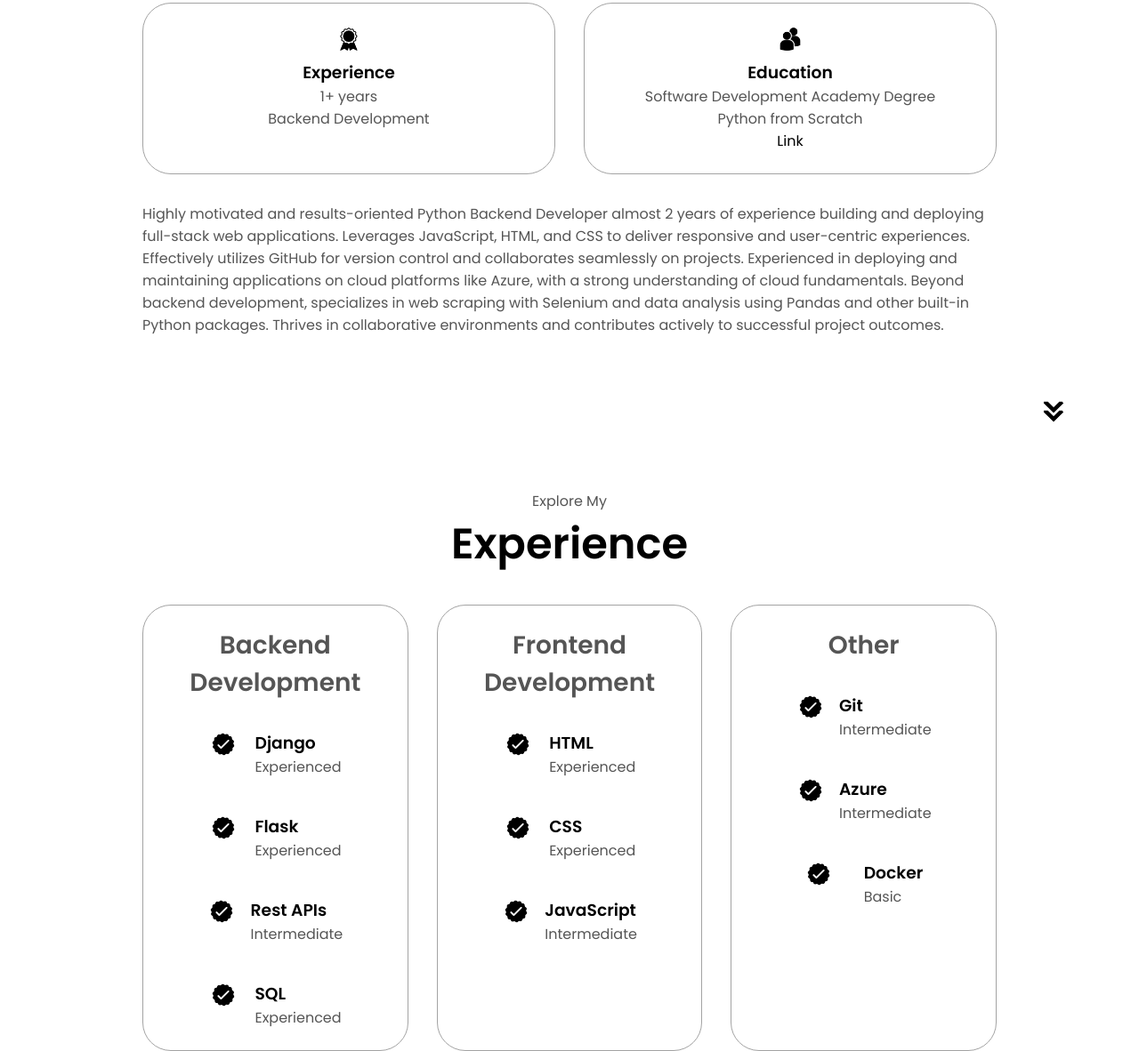
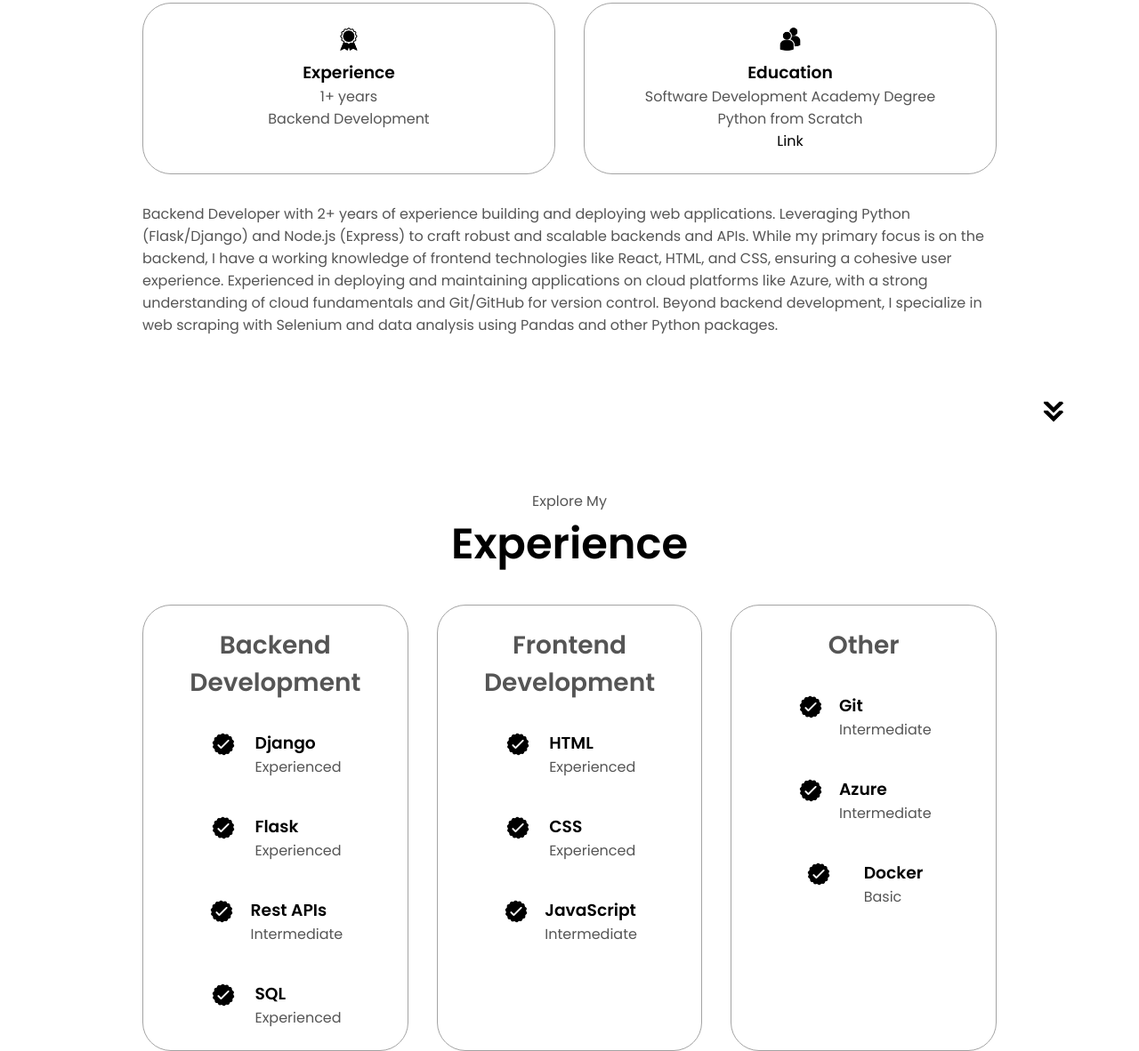
Before and after one commit to Soni912108/Portfolio, a plain HTML site: page index.html in a window 1280 px wide. Shown: the part 1145-2327 px from the top of the page at 89% size. Drawn offline with Linux system fonts and the light colour scheme.

Commit message:
Update index.html

```diff
--- a/index.html
+++ b/index.html
@@ -1,4 +1,4 @@
-<!DOCTYPE html>
+  <!DOCTYPE html>
 <html lang="en">
   <head>
     <meta charset="UTF-8" />
@@ -100,12 +100,13 @@
           </div>
           <div class="text-container">
             <p>
-              Highly motivated and results-oriented Python Backend Developer almost 2 years of experience building and deploying full-stack web applications.
-              Leverages JavaScript, HTML, and CSS to deliver responsive and user-centric experiences.
-              Effectively utilizes GitHub for version control and collaborates seamlessly on projects.
-              Experienced in deploying and maintaining applications on cloud platforms like Azure, with a strong understanding of cloud fundamentals.
-              Beyond backend development, specializes in web scraping with Selenium and data analysis using Pandas and other built-in Python packages.
-              Thrives in collaborative environments and contributes actively to successful project outcomes.
+              Backend Developer with 2+ years of experience building and deploying web applications. Leveraging Python (Flask/Django) and Node.js (Express)
+              to craft robust and scalable backends and APIs.
+              While my primary focus is on the backend, I have a working knowledge of frontend technologies like React, HTML, and CSS, ensuring a cohesive user experience.
+
+              Experienced in deploying and maintaining applications on cloud platforms like Azure, with a strong understanding of cloud fundamentals and
+              Git/GitHub for version control.
+              Beyond backend development, I specialize in web scraping with Selenium and data analysis using Pandas and other Python packages.
             </p>
           </div>
         </div>
@@ -303,7 +304,7 @@
                 onclick="location.href='https://taskmanager0.vercel.app/'"
                 target="_blank"
               >
-                Github
+                TaskManger
               </a>
             </div>
           </div>
```
